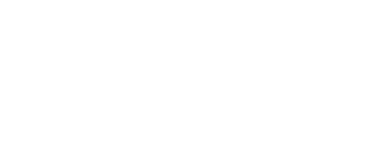
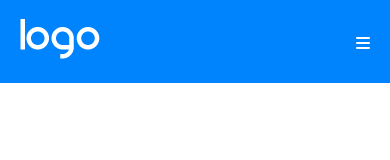
Before and after one commit to FedeAle1525/htmlcss-responsive-layout, a plain HTML site: page index.html in a window 390 px wide. Drawn offline with Linux system fonts and the light colour scheme.

Commit message:
FEAT added "header" with elements and media query

```diff
--- a/css/style.css
+++ b/css/style.css
@@ -35,3 +35,62 @@ a {
     --dark: #333333;
     --yellow: #FDC15F;
 }
+
+/* CONTAINER */
+
+.container {
+    max-width: 1140px;
+    margin: 0 auto;
+    padding: 0 20px;
+}
+
+/* ROW */
+
+.row {
+    display: flex;
+    flex-wrap: wrap;
+
+}
+
+.space-between {
+    justify-content: space-between;
+}
+
+
+/* HEADER */
+
+.main-header {
+    background-color: var(--blue);
+    padding: 19px 0;
+    color:  white;
+}
+
+.main-header nav.row {
+    align-items: center;
+}
+
+.nav-item a {
+    line-height: 38px;
+    font-size: 16px;
+    padding: 0 16px;
+}
+
+.menu-hamburger {
+    display: none;
+}
+
+/* MEDIAQUERY HEADER */
+
+@media only screen and (max-width: 991px) {
+    .menu-hamburger {
+        display: block;
+    }
+
+    .header-nav {
+        display: none;
+    }
+
+    .container{
+        max-width: 900px;
+    }
+}
--- a/index.html
+++ b/index.html
@@ -13,5 +13,32 @@
 </head>
 <body>
 
+ <!-- Inizio Header -->
+ <header class="main-header">
+    <div class="container">
+        <nav class="row space-between">
+
+            <!-- Logo -->
+            <a href="#"><img src="./img/logo.png" alt="Logo"></a>
+
+            <!-- Menù -->
+            <ul class="header-nav row">
+                <li class="nav-item"><a href="#">Planning</a></li>
+                <li class="nav-item"><a href="#">Testimonials</a></li>
+                <li class="nav-item"><a href="#">Features</a></li>
+                <li class="nav-item"><a href="#">About Us</a></li>
+                <li class="nav-item button button--white"><a href="#">Get Started</a></li>
+            </ul>
+
+            <!-- Icona per menù hamburger -->
+            <div class="menu-hamburger">
+                <i class="fa-solid fa-bars"></i>
+            </div>
+        </nav>
+    </div>
+</header>
+<!-- Fine Header -->
+
+
 </body>
 </html>
```
